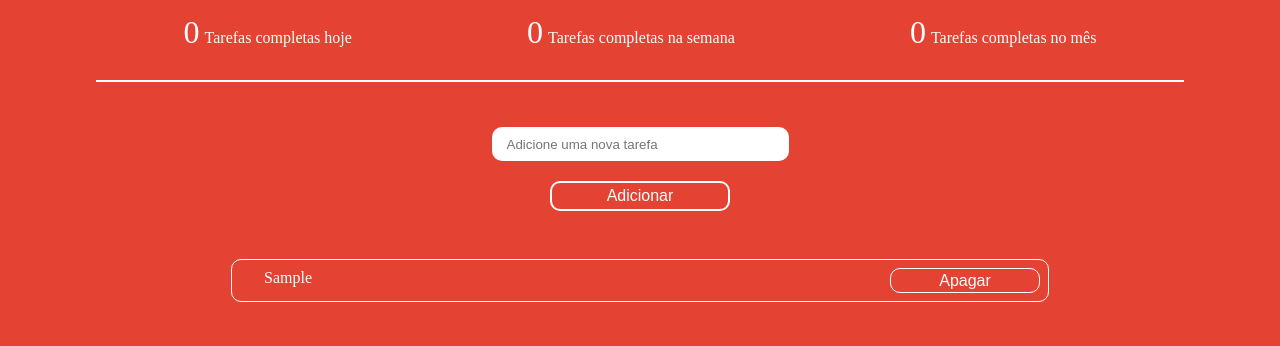
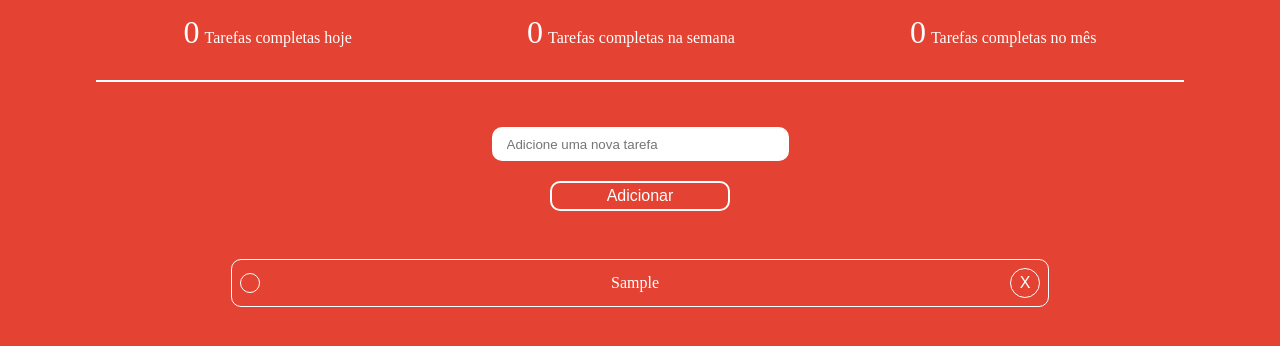
Before and after one commit to RafaelGoulartB/PWA-ToDoList, a plain HTML site: page index.html in a window 1280 px wide. Both pictures are taken after typing "Sample" into the empty fields and a click on the button "Adicionar". Drawn offline with Linux system fonts and the light colour scheme.

Commit message:
Adicionando botão: completar tarefa

```diff
--- a/css/tasks.css
+++ b/css/tasks.css
@@ -3,17 +3,16 @@
 }
 .todo-items div {
     display: flex;
+    justify-content: space-between;
+    align-items: center;
     width: 100vh;
-    justify-content: space-between;
     padding: 0.5em;
-    border-style: solid;
-    border-color: #fff;
-    border-width: 1px;
+    border: 1px solid #fff;
     margin: 1em auto;
     border-radius: 10px;
+
 }
 .todo-items div li {
-    margin-left: 1.5em;
     line-height: 1.25em;
 }
 
@@ -21,12 +20,19 @@
     color: #fff;
     font-size: 12pt;
     background-color: #e44232;
-    width: 150px;
-    height: 25px;
-    border-style: solid;
-    border-color: #fff;
+    width: 30px;
+    height: 30px;
+    border: 1px solid #fff;
+    border-radius: 15px;
+}
+.btn-complete {
+    color: #fff;
+    font-size: 12pt;
+    background-color: #e44232;
+    width: 20px;
+    height: 20px;
+    border: 1px solid #fff;
     border-radius: 10px;
-    border-width: 1px;
 }
 
 
@@ -39,6 +45,7 @@
     .todo-items div li {
         margin: auto;
         line-height: 0.25em;
+        font-size: 12pt;
     }
 
     .btn-remover {
--- a/js/updateScreen.js
+++ b/js/updateScreen.js
@@ -2,8 +2,9 @@ function updateScreen() {
     let list = '<ul class="todo-items">';
 
     tasks.forEach(task => {
-        list += "<div><li onclick='removeTask(this)' id="+task.id+">"+task.data.task+'</li>';
-        list += '<button onclick="removeTask(this)" class="btn-remover" id='+task.id+'>Apagar</button></div>'
+        list += '<div><button onclick="completeTask(this)" class="btn-complete" id='+task.id+'></button>'
+        list += "<li onclick='removeTask(this)' id="+task.id+">"+task.data.task+'</li>';
+        list += '<button onclick="removeTask(this)" class="btn-remover" id='+task.id+'>X</button></div>'
     });
 
     list += "</ul>";
```
